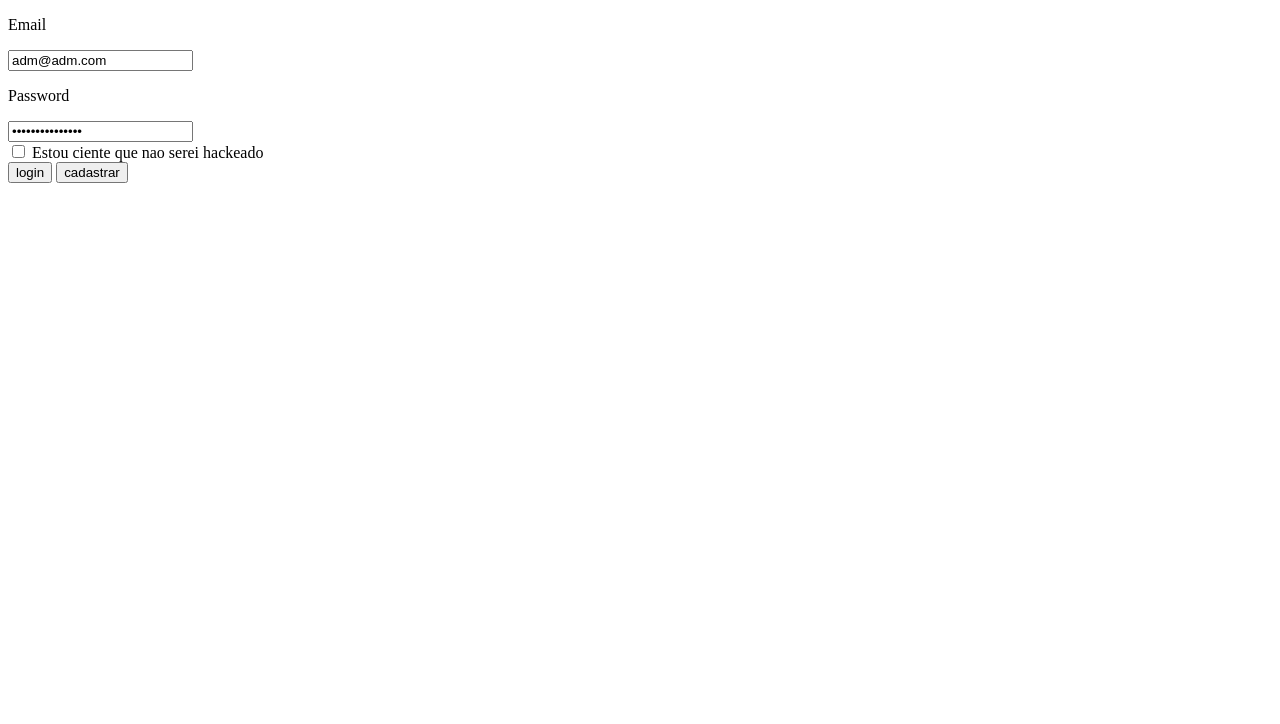
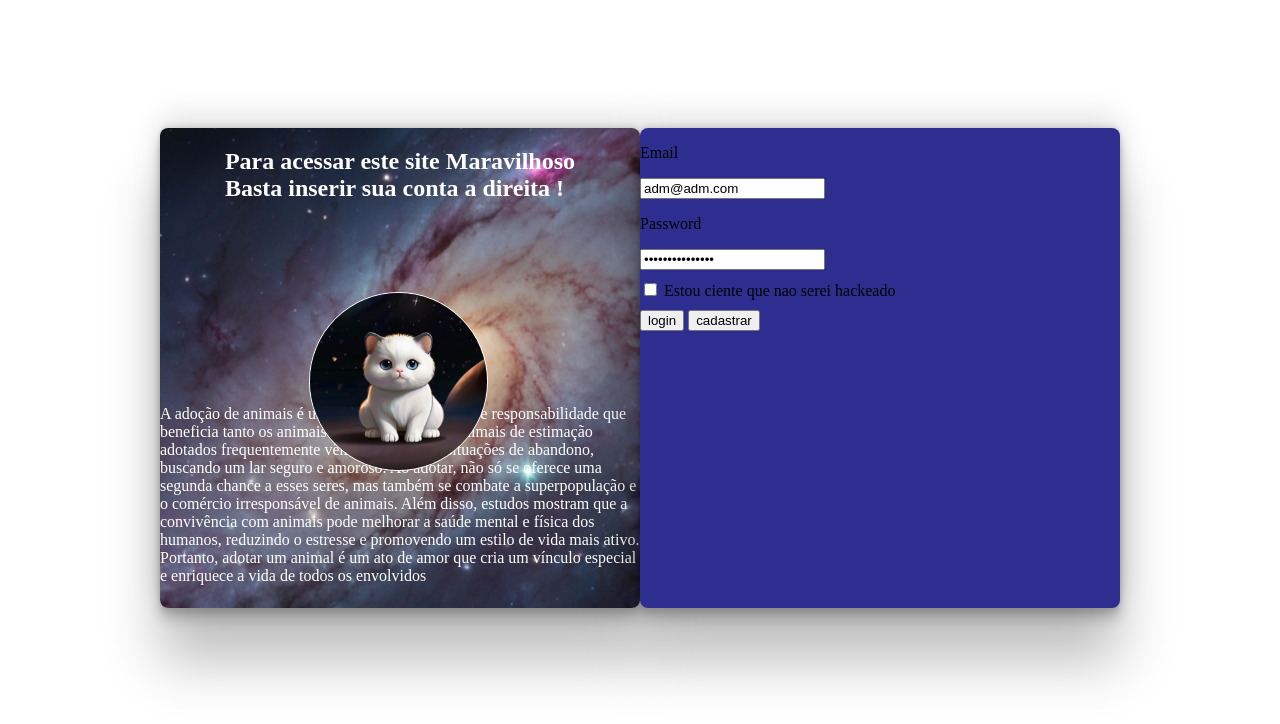
Before and after one commit to MarcioAlac/SiteDoacao, a plain HTML site: page login.html in a window 1280 px wide. Drawn offline with Linux system fonts and the light colour scheme.

Commit message:
tela de login 0.5v

```diff
--- a/login.html
+++ b/login.html
@@ -1,44 +1,77 @@
 <!DOCTYPE html>
 <html lang="en">
   <head>
-    <meta charset="UTF-8">
-    <meta name="viewport" content="width=device-width, initial-scale=1.0">
-    <link rel="stylesheet" href="/style/login/login.css">
+    <meta charset="UTF-8" />
+    <meta name="viewport" content="width=device-width, initial-scale=1.0" />
+    <link rel="stylesheet" href="/style/login/login.css" />
     <title>Login</title>
   </head>
   <body>
     <main>
+      <div class="login-desc border">
+        <div class="desc">
+          <h2>
+            Para acessar este site Maravilhoso <br />Basta inserir sua conta a
+            direita !
+          </h2>
+        </div>
+
+        <div class="desc-img">
+          <img
+            src="assets/Default_a_cuty_animal_pet_realistic_space_3.jpg"
+            alt=""
+          />
+        </div>
+
+        <div class="movivation">
+          A adoção de animais é uma prática de compaixão e responsabilidade que
+          beneficia tanto os animais quanto as pessoas. Animais de estimação
+          adotados frequentemente vêm de abrigos ou situações de abandono,
+          buscando um lar seguro e amoroso. Ao adotar, não só se oferece uma
+          segunda chance a esses seres, mas também se combate a superpopulação e
+          o comércio irresponsável de animais. Além disso, estudos mostram que a
+          convivência com animais pode melhorar a saúde mental e física dos
+          humanos, reduzindo o estresse e promovendo um estilo de vida mais
+          ativo. Portanto, adotar um animal é um ato de amor que cria um vínculo
+          especial e enriquece a vida de todos os envolvidos
+        </div>
+      </div>
+
+      <div class="login-area border">
         <form action="/index.html" method="post">
           <div class="container">
             <div class="info-login">
-
               <div class="user-area">
-
                 <div class="login">
                   <p>Email</p>
-                            <input type="email" name="email" value="adm@adm.com">
+                  <input type="email" name="email" value="adm@adm.com" />
                 </div>
 
                 <div class="password">
                   <p>Password</p>
-                            <input type="password" name="password" value="Ponha sua senha">
+                  <input
+                    type="password"
+                    name="password"
+                    value="Ponha sua senha"
+                  />
                 </div>
-
               </div>
 
               <div class="check-box">
-                        <input type="checkbox" name="" id="check">
-                        <label for="check">Estou ciente que nao serei <span>hackeado</span></label>
+                <input type="checkbox" name="" id="check" />
+                <label for="check"
+                  >Estou ciente que nao serei <span>hackeado</span></label
+                >
               </div>
 
               <div class="btn-group">
-                        <input type="submit" value="login">
-                        <input type="submit" value="cadastrar">
+                <input type="submit" value="login" />
+                <input type="submit" value="cadastrar" />
               </div>
             </div>
-
           </div>
         </form>
+      </div>
     </main>
   </body>
 </html>
--- a/style/home.css
+++ b/style/home.css
@@ -12,7 +12,7 @@
     --cor8: rgb(255, 255, 255);
 
     --bg-color: rgb(247, 247, 247);
-    --bd-color-primary: green;
+    --bd-color-primary: rgb(201, 201, 201);
     --con-width: 99.5vw;
 }
 
@@ -69,6 +69,8 @@ body p
     text-align: center;
     justify-content: space-between;
     background-color: aliceblue;
+    transition: all ease-in 0.3s;
+    box-shadow: rgb(38, 57, 77) 0px 20px 30px -10px;
     border: 1px solid var(--bd-color-primary);
     border-radius: 8px;
     padding: 15px;
@@ -97,6 +99,7 @@ body p
     padding: 10px;
     height: 5vh;
     background-color: var(--cor4);
+
 }
 
 .navbar-top ul li
@@ -110,8 +113,8 @@ body p
     text-decoration: none;
     color: var(--cor0);
     font-size: 1.1em;
-    transition: ease-in 0.4s;
     margin: auto 5px;
+    transition: all ease-in 0.3s;
 }
 
 .navbar-top ul li a:hover
@@ -129,6 +132,12 @@ agora se for um id  a gente usa a # exemplo abaixo !!!
     color:var(--cor0);
     letter-spacing: 4px;
     font-weight: 600;
+
+}
+
+.brand-name ul li a
+{
+    box-shadow: rgba(100, 100, 111, 0.2) 0px 7px 29px 0px;
 }
 
 .basic-animal .rating-animal
--- /dev/null
+++ b/style/login/login.css
@@ -0,0 +1,69 @@
+:root
+{
+    --card-w: 60vh;
+    --card-h: 60vh;
+
+    --f-color: white;
+
+    --bd-c: white;  /* border color */
+    --br: 8px;  /* border radius */
+}
+
+.border
+{
+    border-radius: var(--br) var(--br);
+    box-shadow: rgba(0, 0, 0, 0.25) 0px 54px 55px, rgba(0, 0, 0, 0.12) 0px -12px 30px, rgba(0, 0, 0, 0.12) 0px 4px 6px, rgba(0, 0, 0, 0.17) 0px 12px 13px, rgba(0, 0, 0, 0.09) 0px -3px 5px;
+}
+
+form, main
+{
+    display: flex;
+}
+
+main
+{
+
+    margin-top: 10vw;
+    justify-content: center;
+}
+
+.check-box
+{
+    margin: 10px auto;
+}
+
+.login-desc
+{
+    background-image: url('/assets/Default_a_galaxy_full_of_star_in_all_stars_1.jpg');
+    background-size: 100vw;
+    background-position: center;
+    overflow: hidden;
+
+    width: var(--card-w);
+    height: var(--card-h);
+
+    color: var(--f-color);
+}
+
+.desc
+{
+    display: flex;
+    justify-content: center;
+}
+
+.desc-img img
+{
+    border-radius: 80%;
+    border:1px solid var(--bd-c);
+    width: 37%;
+    position: relative;
+    bottom: -70px;
+    left: 31%;
+}
+
+.login-area
+{
+    width: var(--card-w);
+    height: var(--card-h);
+    background-color: rgb(46, 46, 145);
+}
```
Also changed, not shown: assets/Default_a_cuty_animal_pet_realistic_space_3.jpg (added), assets/Default_a_galaxy_full_of_star_in_all_stars_1.jpg (added). Lines whose indentation alone changed are shown as unchanged.
